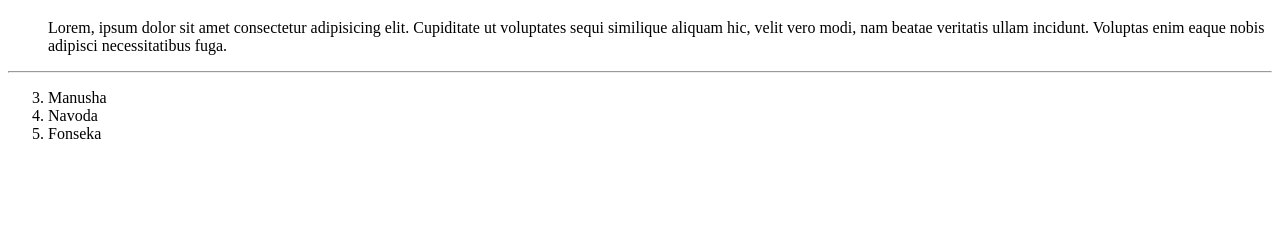
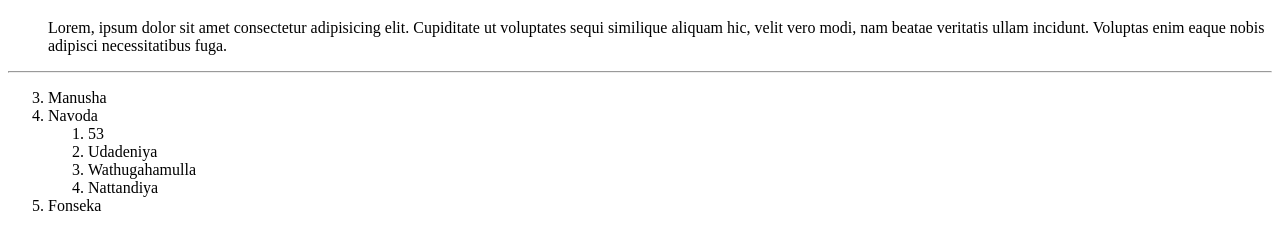
Before and after one commit to manushanavoda/itday2.1, a plain HTML site: page index.html in a window 1280 px wide. Shown: the part 61-310 px from the top of the page. Drawn offline with Linux system fonts and the light colour scheme.

Commit message:
nested list

```diff
--- a/index.html
+++ b/index.html
@@ -20,6 +20,12 @@
     <ol type ="1" start="3">
         <li>Manusha</li>
         <li>Navoda</li>
+        <ol>
+            <li>53</li>
+            <li>Udadeniya</li>
+            <li>Wathugahamulla</li>
+            <li>Nattandiya</li>
+        </ol>
         <li>Fonseka</li>
     </ol>
 
```
